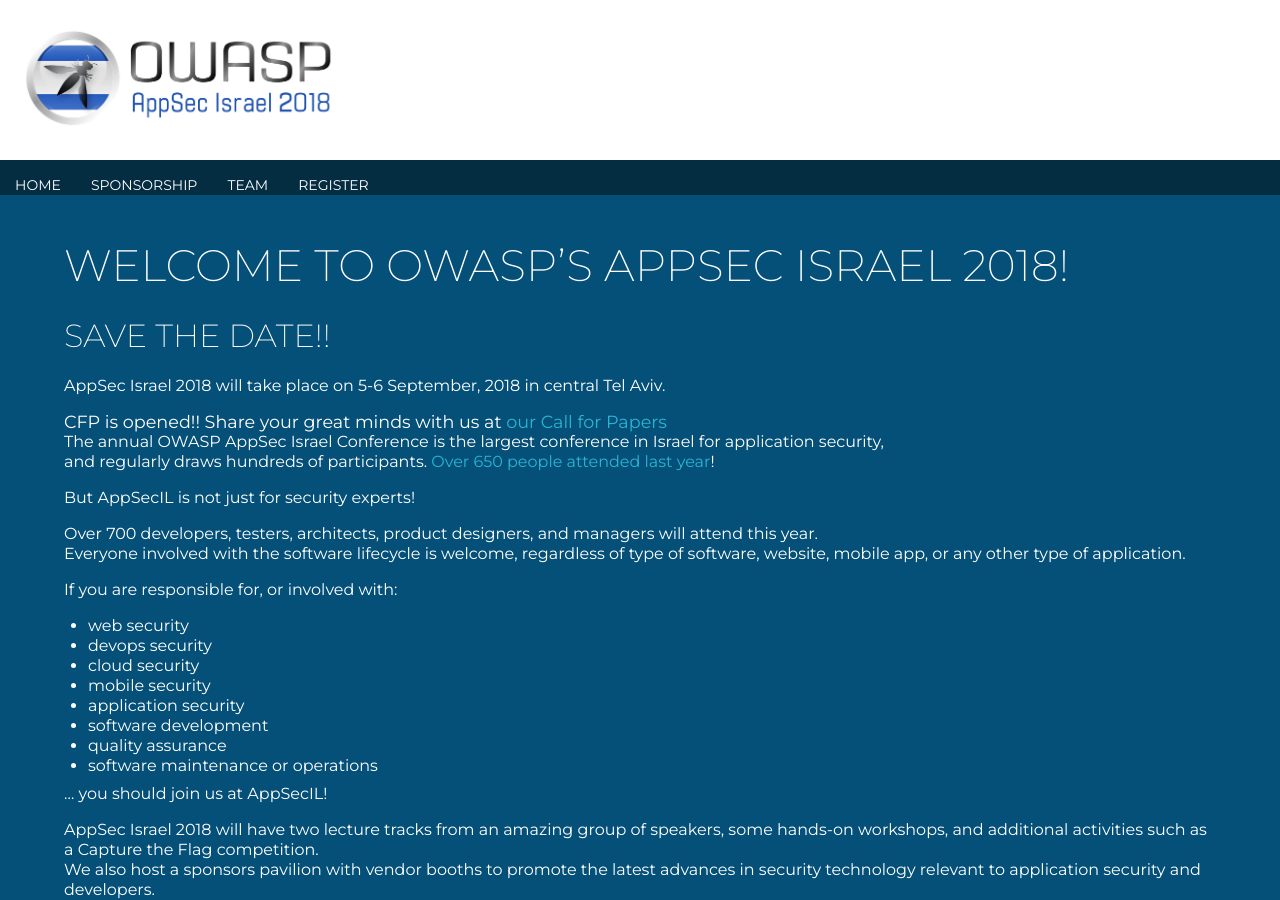
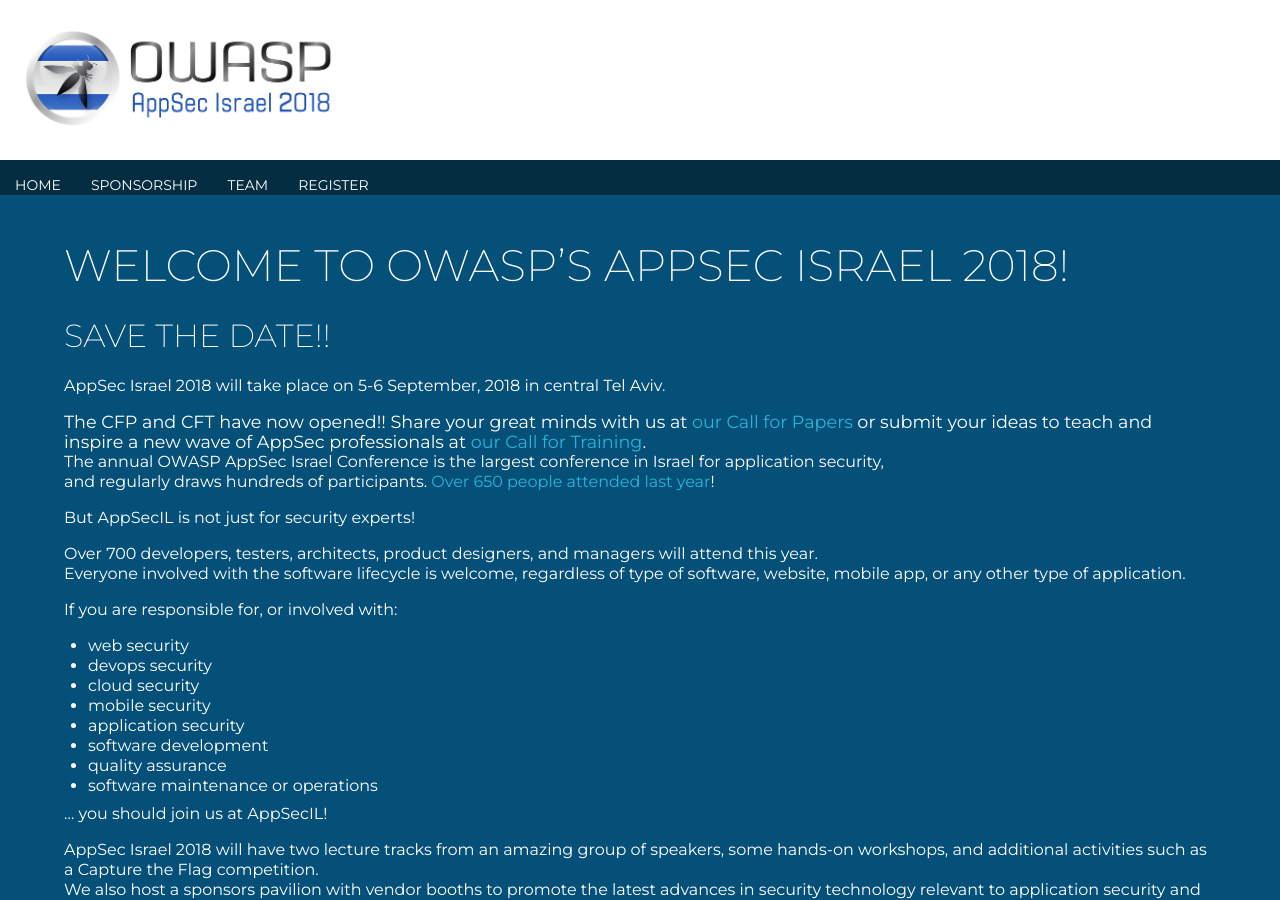
Before and after one commit to OWASP/AppSec-Israel-2018, a Jekyll site: the page built from index.md, in a window 1280 px wide and 900 px high. Built offline with Jekyll 4.4.1, drawn with Linux system fonts in a browser that asks for light colours; our own code applies the rules of GitHub Pages for plain Markdown files.

Commit message:
CFT Open (#8)
* Add information about call for training

* Update index.md

```diff
--- a/index.md
+++ b/index.md
@@ -6,7 +6,7 @@
 ### SAVE THE DATE!!
 **{{ site.title }} will take place on {{ site.dates }} in central Tel Aviv.**
 
-#### CFP is opened!! Share your great minds with us at [our Call for Papers](https://www.papercall.io/appsecisrael2018)
+#### The CFP and CFT have now opened!! Share your great minds with us at [our Call for Papers](https://www.papercall.io/appsecisrael2018) or submit your ideas to teach and inspire a new wave of AppSec professionals at [our Call for Training](https://www.papercall.io/appsecisrael2018training).
 
 The annual OWASP AppSec Israel Conference is the largest conference in Israel for application security,
 and regularly draws hundreds of participants. [Over 650 people attended last year](https://2017.appsecil.org)!
```
